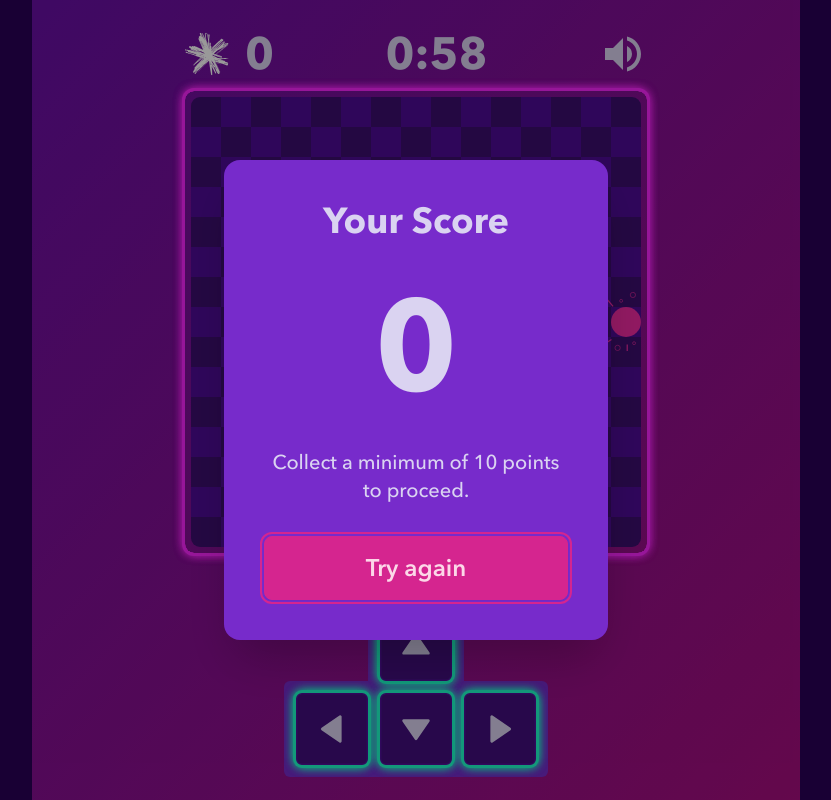
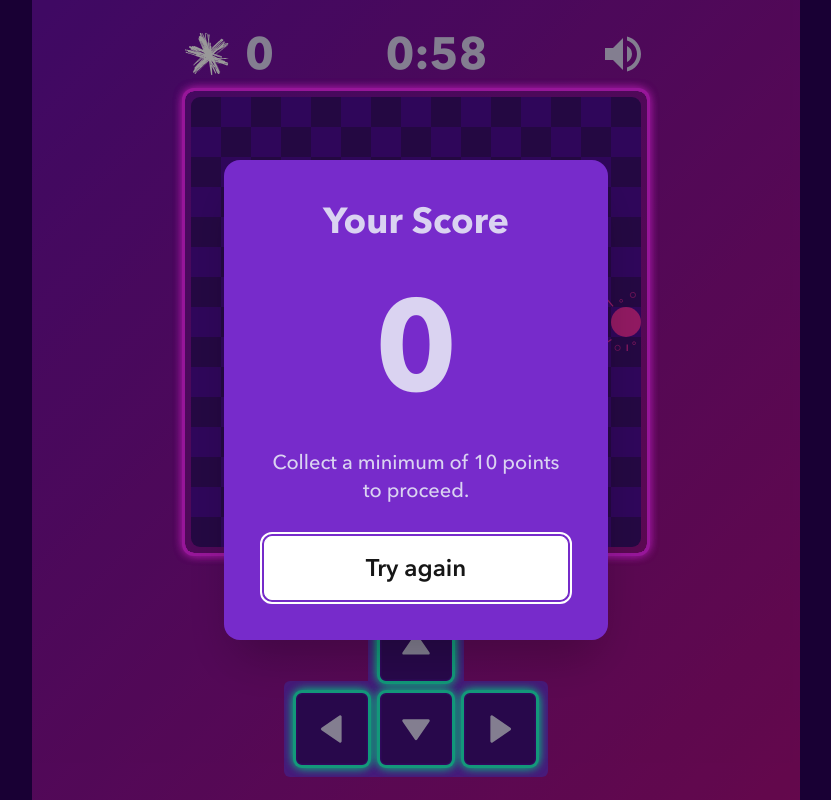
Before and after one commit to ricardogrecco/spark-snake-game, a Next.js app: page /game in a window 1280 px wide. Shown: the whole page, without its empty margins (224-1055 px from the left). Built offline with nearby package versions, Linux system fonts and the light colour scheme; no server answers.

Commit message:
Fix button colors in Game Over Modal

```diff
--- a/app/components/partials/game/GameOverModal.tsx
+++ b/app/components/partials/game/GameOverModal.tsx
@@ -33,7 +33,7 @@ export default function GameOverModal() {
         <h1 className="text-9xl font-bold ">{score}</h1>
         <div className="w-full flex flex-col items-center gap-3">
           {score >= MIN_SPARKS && (
-            <a className="btn btn-lg btn-primary text-2xl w-full" href="#">
+            <a className="btn btn-lg btn-secondary text-2xl w-full" href="#">
               Submit
             </a>
           )}
@@ -43,7 +43,7 @@ export default function GameOverModal() {
             </p>
           )}
           <button
-            className="btn btn-lg btn-secondary text-2xl w-full"
+            className="btn btn-lg btn-info text-2xl w-full"
             onClick={() => {
               handleModalClose();
               setGameOver(false);
```
